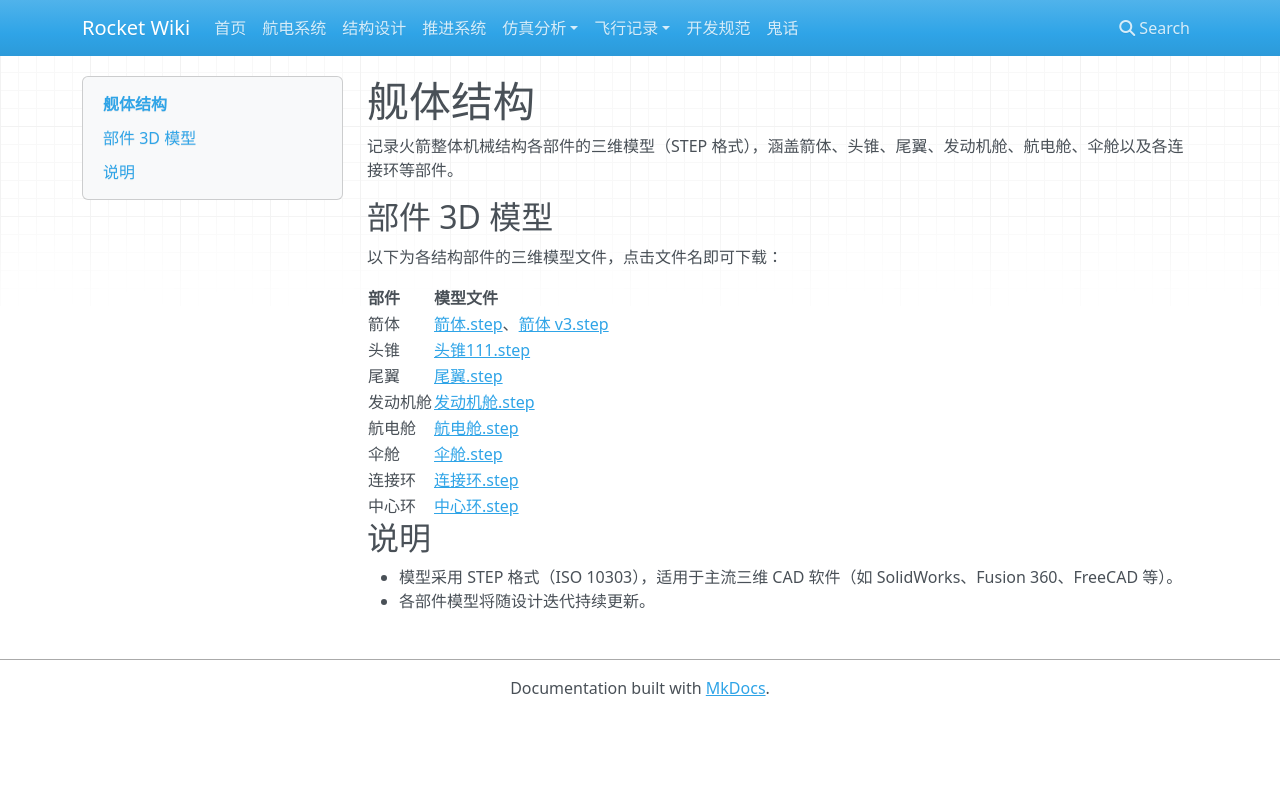
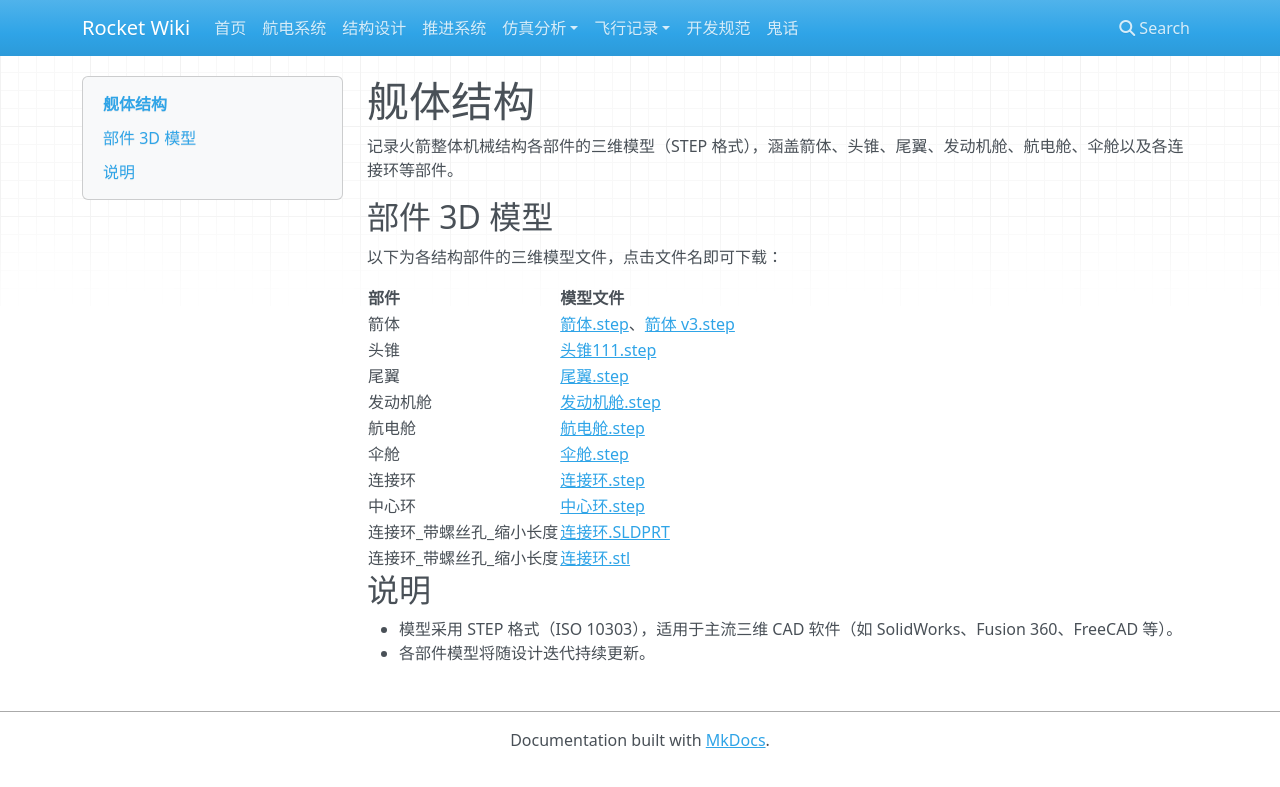
Before and after one commit to SophonSnwflake/rocket-docs, an MkDocs documentation site: the page built from docs/structures/totalstructure/index.md, in a window 1280 px wide. Shown: the top 787 px of the page. Built offline with MkDocs 1.6.1, drawn with Linux system fonts in a browser that asks for light colours; nearby versions of some CDN libraries.

Commit message:
增加改进版连接环3D模型

```diff
--- a/docs/structures/totalstructure/index.md
+++ b/docs/structures/totalstructure/index.md
@@ -16,6 +16,8 @@
 | 伞舱 | [伞舱.step](assets/伞舱.step) |
 | 连接环 | [连接环.step](assets/连接环.step) |
 | 中心环 | [中心环.step](assets/中心环.step) |
+| 连接环_带螺丝孔_缩小长度 | [连接环.SLDPRT](assets/连接环带螺丝孔.SLDPRT) |
+| 连接环_带螺丝孔_缩小长度 | [连接环.stl](assets/连接环缩短带螺丝.STL) |
 
 ## 说明
 
```
Also changed, not shown: docs/mad/index.md (line endings or trailing spaces), 2 other files.
